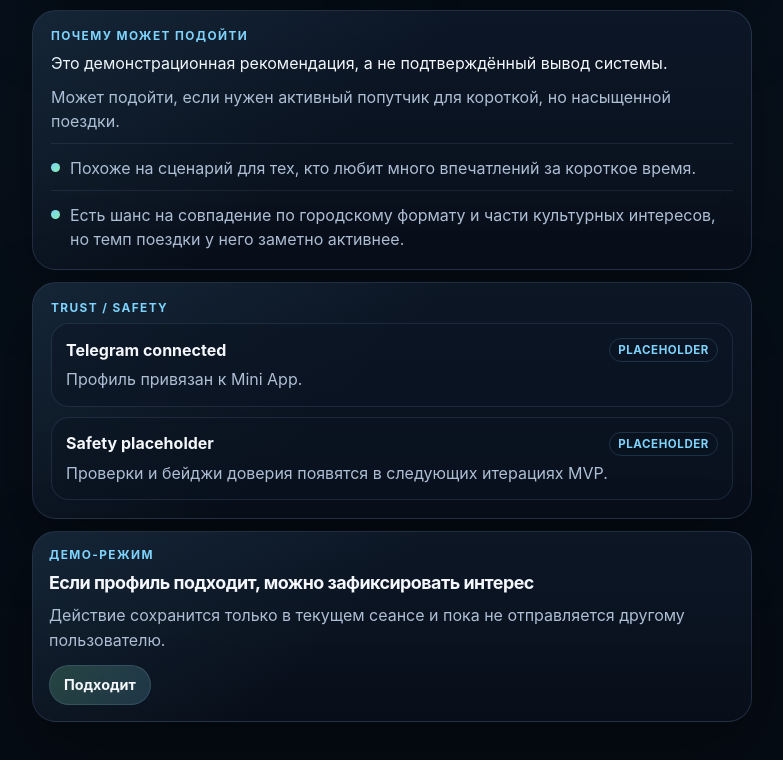
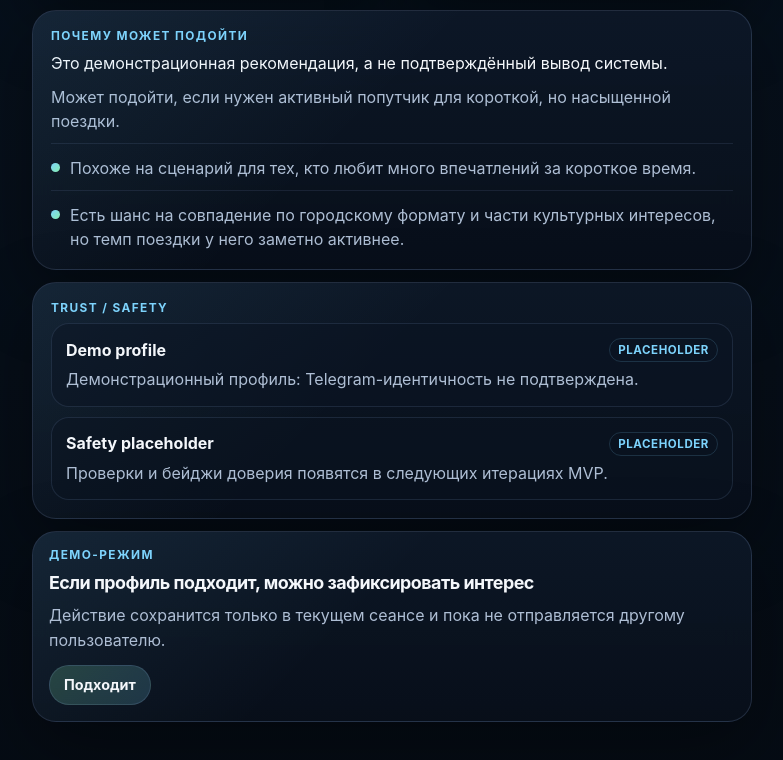
Before and after one commit to LeonidNur/travel-friend, a Next.js app in the folder apps/mini-app/: page /buddies/timur-safonov in a window 1280 px wide. Shown: the part 976-1736 px from the top of the page, without its empty margins (248-1031 px from the left). Built offline with nearby package versions, Linux system fonts and the light colour scheme.

Commit message:
Clarify demo session state

```diff
--- a/apps/mini-app/app/trips/page.tsx
+++ b/apps/mini-app/app/trips/page.tsx
@@ -42,8 +42,9 @@ export default function TripsPage() {
         <p className="section-kicker">Поездки</p>
         <h2 className="hero-card__title">Актуальное состояние поездок</h2>
         <p className="hero-card__copy">
-          Данные поездок демонстрационные. Статусы категорий показывают предполагаемый сценарий
-          планирования и пока не синхронизируются и не подтверждаются другими участниками.
+          Данные поездок демонстрационные. Созданные здесь поездки доступны только в этой демо-сессии и
+          исчезнут после перезагрузки. Статусы категорий показывают предполагаемый сценарий планирования
+          и пока не подтверждаются другими участниками.
         </p>
       </article>
 
--- a/apps/mini-app/lib/mock-buddies.ts
+++ b/apps/mini-app/lib/mock-buddies.ts
@@ -41,8 +41,8 @@ export const mockBuddies: BuddyProfile[] = [
     ],
     trustSignals: [
       {
-        title: 'Telegram connected',
-        note: 'Профиль привязан к Mini App.'
+        title: 'Demo profile',
+        note: 'Демонстрационный профиль: Telegram-идентичность не подтверждена.'
       },
       {
         title: 'Safety placeholder',
@@ -71,8 +71,8 @@ export const mockBuddies: BuddyProfile[] = [
     ],
     trustSignals: [
       {
-        title: 'Telegram connected',
-        note: 'Открыт из Telegram Mini App.'
+        title: 'Demo profile',
+        note: 'Демонстрационный профиль: Telegram-идентичность не подтверждена.'
       },
       {
         title: 'Comfort preferences set',
@@ -101,8 +101,8 @@ export const mockBuddies: BuddyProfile[] = [
     ],
     trustSignals: [
       {
-        title: 'Telegram connected',
-        note: 'Профиль привязан к приложению.'
+        title: 'Demo profile',
+        note: 'Демонстрационный профиль: Telegram-идентичность не подтверждена.'
       },
       {
         title: 'Road trip plans',
```
Also changed, not shown: apps/mini-app/app/profile/page.tsx (+6 -3 lines), apps/mini-app/components/ChatRoom.tsx (+6 -3 lines).
